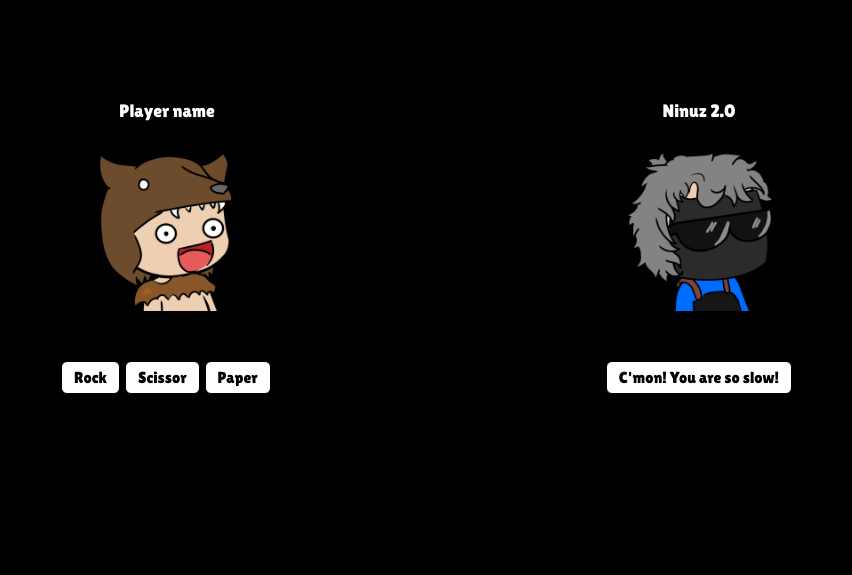
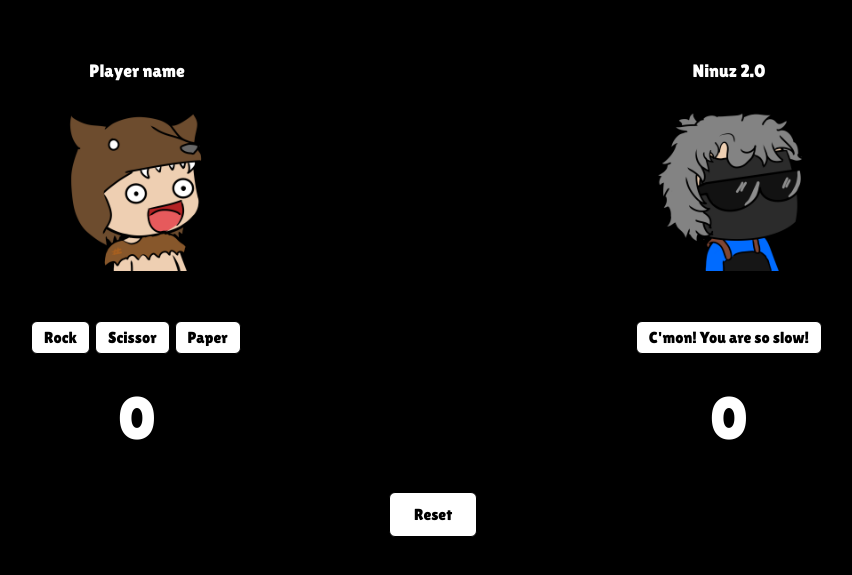
Before and after one commit to NinuzIBZ/rock_scissor_paper, a plain HTML site: page index.html in a window 1280 px wide. Shown: the part 123-698 px from the top of the page, without its empty margins (207-1059 px from the left). Drawn offline with Linux system fonts and the light colour scheme.

Commit message:
Added score div

```diff
--- a/index.html
+++ b/index.html
@@ -23,6 +23,7 @@
                 <button class="scissor">Scissor</button>
                 <button class="paper">Paper</button>
             </div>
+            <div class="player-score">0</div>
         </div>
         <div class="computer">
             Ninuz 2.0
@@ -30,9 +31,13 @@
                 <img src="./images/Computer.png" alt="Computer Card">
             </div>
             <div class="comp-btn">
-                <button>C'mon! You are so slow!</button>
+                <button class="comp">C'mon! You are so slow!</button>
             </div>
+            <div class="computer-score">0</div>
         </div>
+    </div>
+    <div class="reset-btn">
+        <button class="reset">Reset</button>
     </div>
     <script src="./app.js"></script>
 </body>
--- a/style.css
+++ b/style.css
@@ -16,8 +16,8 @@ h1, h2 {
     display: flex;
     justify-content: space-around;
     text-align: center;
-    margin: 20px;
-    padding: 80px;
+    margin-top: 20px;
+    padding: 40px;
 }
 
 img {
@@ -52,3 +52,17 @@ button:hover {
     gap: 5px;
     margin: 4px;
 }
+
+.player-score, .computer-score {
+    margin-top: 30px;
+    font-size: 60px;
+}
+
+.reset-btn {
+    display: flex;
+    justify-content: center;
+}
+
+.reset {
+    padding: 12px 24px;
+}
```
